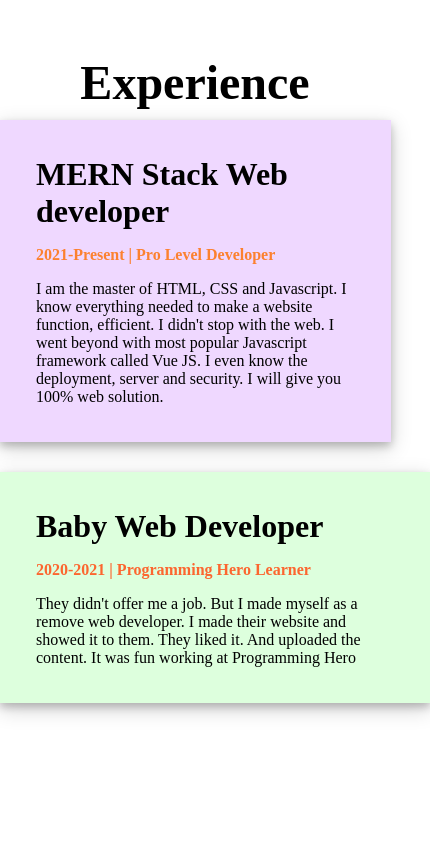
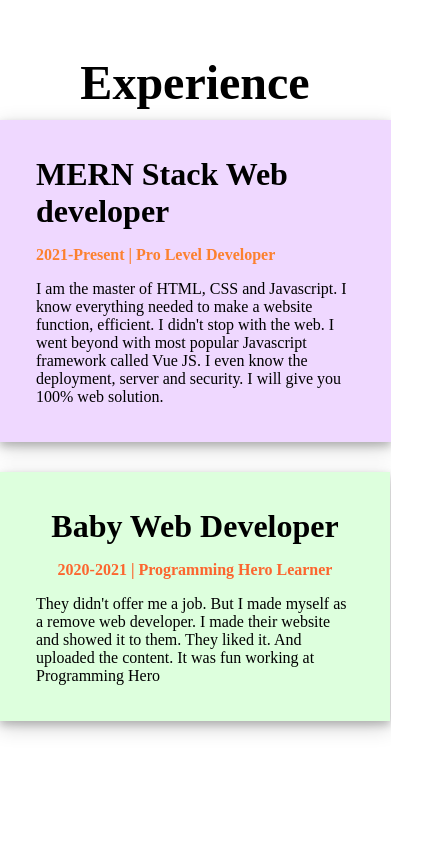
Before and after one commit to constobidullah/first-webpage, a plain HTML site: page index.html in a window 390 px wide. Shown: the part 2200-3060 px from the top of the page, 430 px wide, since content can reach past the window. Drawn offline with Linux system fonts and the light colour scheme.

Commit message:
responsive experience card

```diff
--- a/index.css
+++ b/index.css
@@ -131,7 +131,7 @@
 }
 
 .experience-children2 {
-    width: 100vw;
+    /* width: 100vw; */
     background-color: rgb(221, 255, 221);
     text-align: center;
     padding: 20px;
@@ -167,9 +167,7 @@ footer span {
 
 @media screen and (max-width: 480px) and (min-width:320px) {
     #header-container {
-        /* margin: 0 20px; */
         display: flex;
-        /* gap: 10%; */
         flex-direction: column;
         background-image: url('./images/top-banner.png');
         background-repeat: no-repeat;
@@ -266,8 +264,6 @@ footer span {
         background-image: url('./images/last.png');
         background-repeat: no-repeat;
         margin-bottom: 10rem;
-        max-width: 480px;
-        min-width: 320px;
     }
 
     .experience-children1 {
@@ -296,11 +292,12 @@ footer span {
     }
 
     .experience-children2 {
+        min-width: 320px;
         max-width: 480px;
-        min-width: 320px;
         background-color: rgb(221, 255, 221);
-        text-align: left;
+        text-align: center;
         padding: 20px;
+        box-shadow: 0 4px 8px 0 rgba(0, 0, 0, 0.2), 0 6px 20px 0 rgba(0, 0, 0, 0.19)
     }
 
     .experience-children2 h1 {
```
